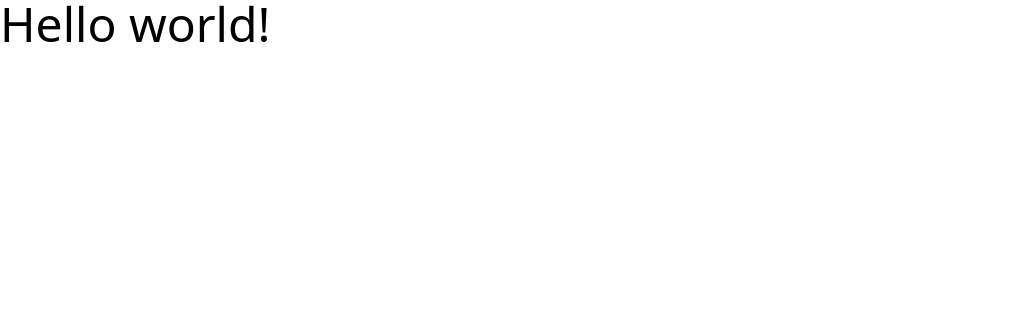
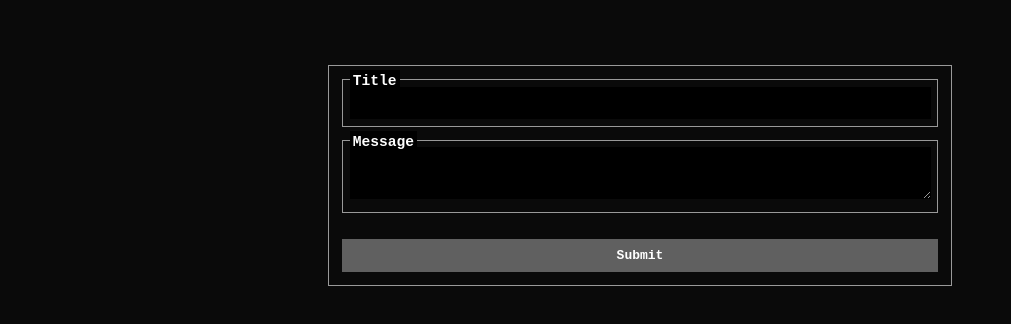
Before and after one commit to WuzzyLV/react-express-lecture, a React (Vite) app in the folder frontend/: page / in a window 1280 px wide. Shown: the top 324 px of the page, without its empty margins (0-1011 px from the left). Built offline with nearby package versions, Linux system fonts and the light colour scheme.

Commit message:
chore: Add TextField component for user input and submission

```diff
--- a/frontend/src/App.jsx
+++ b/frontend/src/App.jsx
@@ -1,8 +1,10 @@
+import { TextField } from './components/TextField';
+
 const App = () => {
   return (
-    <>
-      <div className='text-5xl'>Hello world!</div>
-    </>
+    <div className='container mx-auto'>
+      <TextField />
+    </div>
   );
 };
 
--- /dev/null
+++ b/frontend/src/components/TextField.jsx
@@ -0,0 +1,70 @@
+import React, { useState } from 'react';
+
+export const TextField = () => {
+  const [title, setTitle] = useState(null);
+  const [message, setMessage] = useState(null);
+
+  const handleMessageChange = (e) => {
+    setMessage(e.target.value);
+  };
+  const handleTitleChange = (e) => {
+    setTitle(e.target.value);
+  };
+
+  const handleSubmit = (e) => {
+    e.preventDefault();
+    const data = {
+      title,
+      message,
+    };
+    fetch('http://localhost:5173/api/messages', {
+      method: 'POST',
+      body: JSON.stringify(data),
+      headers: {
+        'Content-Type': 'application/json; charset=UTF-8',
+      },
+    }).then((data) => console.log(data));
+  };
+
+  return (
+    <section className='max-w-3xl border-[#999999] border mx-auto mt-20 text-white'>
+      <form className='flex flex-col p-4 gap-4' onSubmit={handleSubmit}>
+        <div className='relative border border-[#999999] p-2'>
+          <label
+            htmlFor='name'
+            className='absolute -top-3 left-2 bg-black px-1 text-lg font-bold'
+          >
+            Title
+          </label>
+          <input
+            type='text'
+            id='title'
+            name='title'
+            className='w-full border-none outline-none bg-black p-2'
+            onChange={handleTitleChange}
+          />
+        </div>
+        <div className='relative border border-[#999999] p-2 '>
+          <label
+            htmlFor='message'
+            className='absolute -top-3 left-2 bg-black px-1 text-lg font-bold'
+          >
+            Message
+          </label>
+          <textarea
+            id='message'
+            name='message'
+            className='w-full p-2 border-none outline-none bg-black max-h-[100px]'
+            onChange={handleMessageChange}
+          />
+        </div>
+        <button
+          type='submit'
+          className='bg-[#9999] text-white font-bold py-2 px-4  mt-4'
+        >
+          Submit
+        </button>
+      </form>
+    </section>
+  );
+};
--- a/frontend/src/index.css
+++ b/frontend/src/index.css
@@ -4,4 +4,9 @@
 
 html {
   scroll-behavior: smooth;
+  font-family: monospace;
 }
+
+body {
+  background-color: #0a0a0a;
+}
```
